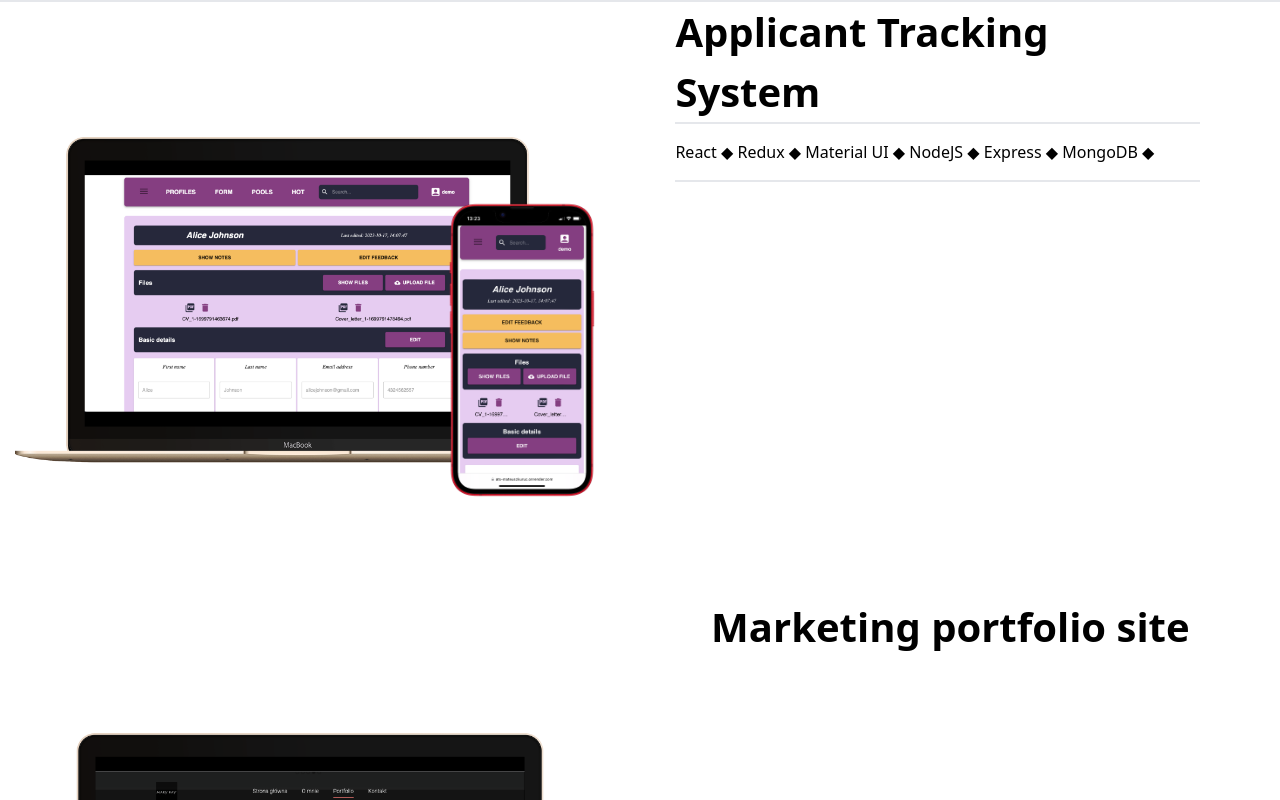
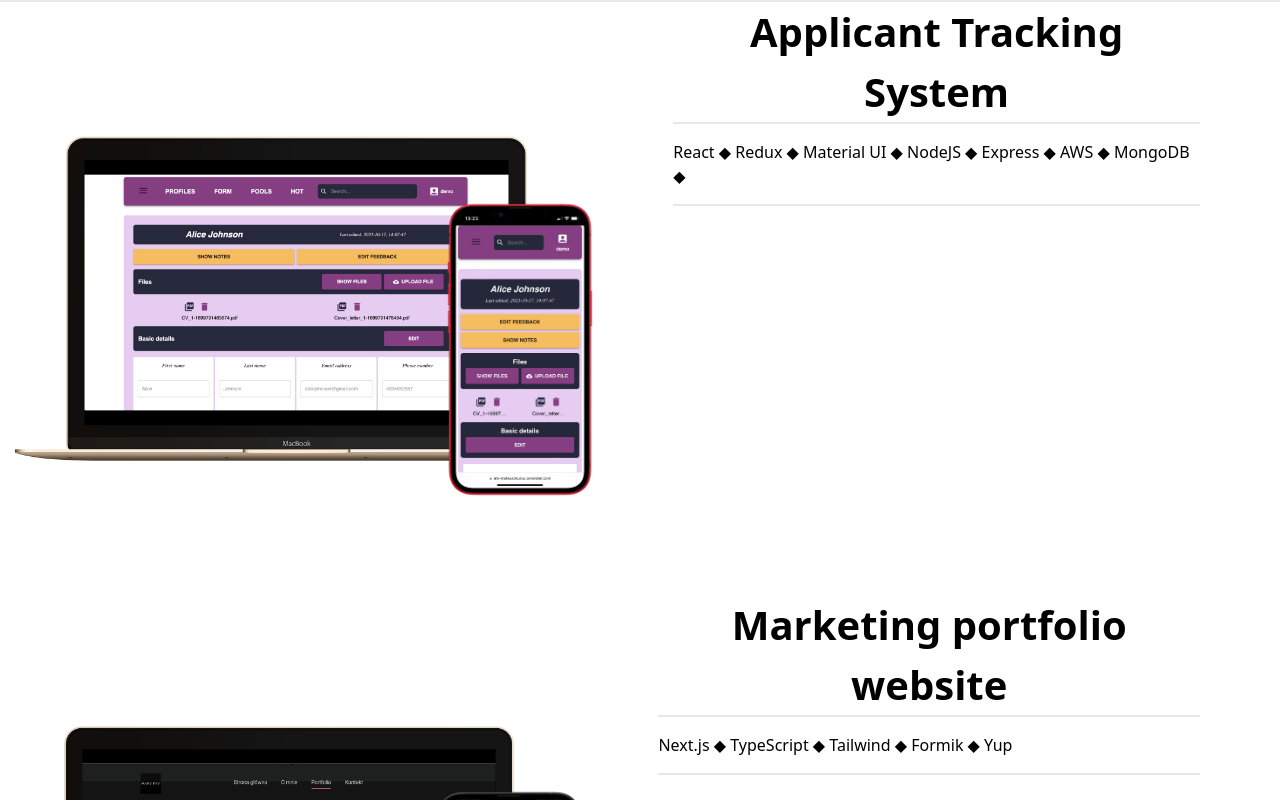
Before and after one commit to MateuszKuruc/developer-portfolio, a Next.js app in the folder developer-portfolio-site/: page / in a window 1280 px wide. Shown: the part 1760-2560 px from the top of the page. Built offline with nearby package versions, Linux system fonts and the light colour scheme.

Commit message:
add tools used section to projects, style

```diff
--- a/developer-portfolio-site/src/app/components/Projects.tsx
+++ b/developer-portfolio-site/src/app/components/Projects.tsx
@@ -21,9 +21,9 @@ const Projects = () => {
           />
         </div>
         <div className="padding-container">
-          <h2 className="bold-40">Applicant Tracking System</h2>
-          <p className="regular-16 border-t-2 border-b-2 py-4">
-            React ◆ Redux ◆ Material UI ◆ NodeJS ◆ Express ◆ MongoDB ◆{" "}
+          <h2 className="bold-40 text-center">Applicant Tracking System</h2>
+          <p className="regular-16 border-t-2 border-b-2 py-4 max-w-[3000px]">
+            React ◆ Redux ◆ Material UI ◆ NodeJS ◆ Express ◆ AWS ◆ MongoDB ◆{" "}
           </p>
         </div>
       </div>
@@ -45,7 +45,10 @@ const Projects = () => {
           />
         </div>
         <div className="padding-container">
-          <h2 className="bold-40">Marketing portfolio site</h2>
+          <h2 className="bold-40 text-center">Marketing portfolio website</h2>
+          <p className="regular-16 border-t-2 border-b-2 py-4">
+            Next.js ◆ TypeScript ◆ Tailwind ◆ Formik ◆ Yup
+          </p>
         </div>
       </div>
     </section>
```
